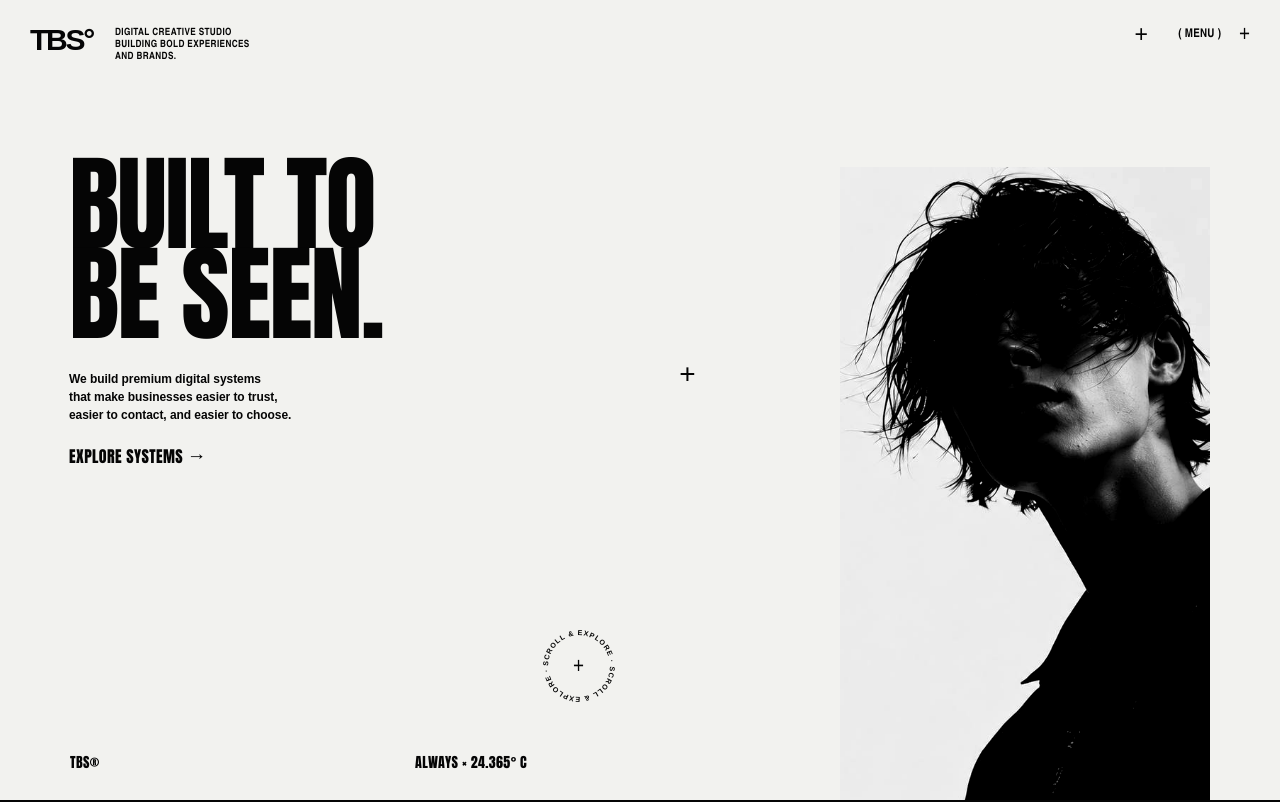
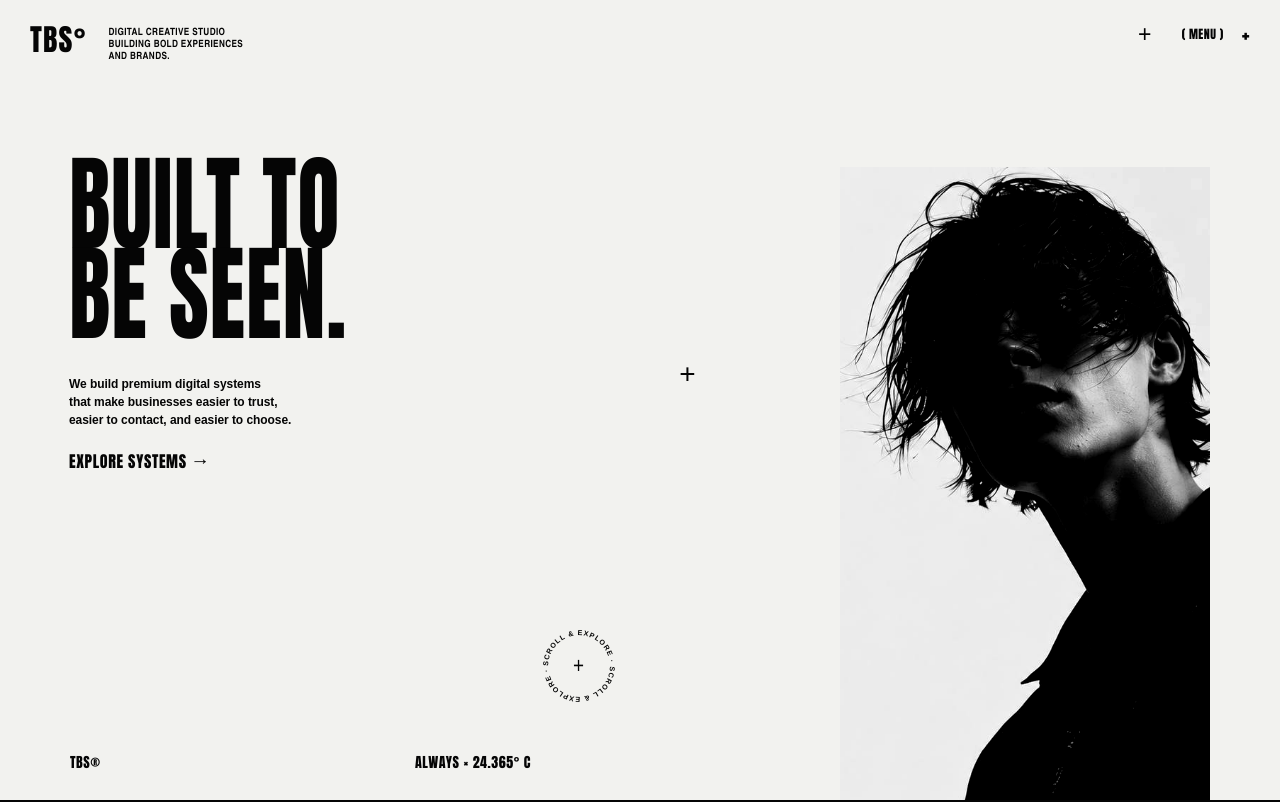
Before and after one commit to Wissko/tbs-website, a Next.js app: page / in a window 1280 px wide. Shown: the top 802 px of the page. Built offline with nearby package versions, Linux system fonts and the light colour scheme.

Commit message:
Apply site-wide impact typography

```diff
--- a/app/globals.css
+++ b/app/globals.css
@@ -1872,3 +1872,330 @@ html, body { overflow-x: hidden; }
     z-index: 1;
   }
 }
+
+/* Site-wide typography direction: bold condensed display with breathable spacing. */
+:root {
+  --tbs-display-font: Impact, "Arial Narrow", "Helvetica Neue Condensed", sans-serif;
+  --tbs-text-font: Arial, Helvetica, sans-serif;
+  --tbs-display-spacing: -.012em;
+  --tbs-label-spacing: .03em;
+}
+
+.home-brand,
+.work-brand,
+.journal-brand,
+.article-brand,
+.project-brand,
+.contact-brand,
+.menu-page-brand,
+.simple-page-brand,
+.site-footer-logo,
+.home-menu,
+.work-menu,
+.journal-menu,
+.article-menu,
+.project-menu,
+.contact-menu,
+.menu-page-close,
+.simple-page-menu,
+.home-cta,
+.article-button,
+.contact-form button,
+.simple-page-back,
+.home-footer,
+.site-footer-legal,
+.site-footer-links,
+.contact-footer nav,
+.menu-page-footer nav,
+.home-carousel-meta,
+.home-carousel-eyebrow,
+.menu-page-nav span,
+.menu-page-columns h2,
+.contact-details h2,
+.contact-form label,
+.article-copy time,
+.simple-page-content span {
+  font-family: var(--tbs-display-font) !important;
+  font-weight: 900;
+  letter-spacing: var(--tbs-label-spacing) !important;
+  text-transform: uppercase;
+}
+
+.home-copy h1,
+.home-carousel-copy h2,
+.work-content h1,
+.journal-hero h1,
+.article-copy h1,
+.project-copy h1,
+.contact-left h1,
+.menu-page-nav b,
+.menu-page-footer h2,
+.contact-footer h2,
+.simple-page-content h1,
+.site-footer-logo,
+.scroll-timeline-intro h2,
+.scroll-timeline-copy h3 {
+  font-family: var(--tbs-display-font) !important;
+  font-weight: 900;
+  letter-spacing: var(--tbs-display-spacing) !important;
+  text-transform: uppercase;
+}
+
+.work-content h1,
+.journal-hero h1,
+.article-copy h1,
+.project-copy h1,
+.contact-left h1,
+.simple-page-content h1,
+.scroll-timeline-intro h2 {
+  line-height: .86 !important;
+}
+
+.menu-page-nav b {
+  letter-spacing: -.006em !important;
+  line-height: .82 !important;
+}
+
+.article-copy h1,
+.contact-left h1,
+.contact-footer h2,
+.menu-page-footer h2 {
+  transform: none !important;
+  width: auto !important;
+}
+
+.home-intro,
+.home-carousel-body,
+.work-content p,
+.journal-copy p,
+.article-intro,
+.article-columns p,
+.project-copy p,
+.contact-intro,
+.contact-details p,
+.contact-footer p,
+.menu-page-columns p,
+.menu-page-footer p,
+.simple-page-content p,
+.site-footer-tagline,
+.scroll-timeline-copy p {
+  font-family: var(--tbs-text-font) !important;
+  letter-spacing: -.005em !important;
+  text-transform: none;
+}
+
+@media (max-width: 900px) {
+  .work-content h1,
+  .journal-hero h1,
+  .article-copy h1,
+  .project-copy h1,
+  .contact-left h1,
+  .simple-page-content h1,
+  .scroll-timeline-intro h2 {
+    letter-spacing: -.006em !important;
+  }
+  .menu-page-nav b {
+    letter-spacing: 0 !important;
+  }
+}
+
+/* Final site-wide typography coverage for every page/subpage. */
+.journal-side h1,
+.project-info h1,
+.project-info h2,
+.work-stats strong,
+.work-card h2,
+.journal-row h2,
+.project-view,
+.project-nav,
+.project-meta,
+.project-tags span,
+.article-nav,
+.article-share,
+.journal-back,
+.journal-tabs,
+.work-filters,
+.contact-back {
+  font-family: var(--tbs-display-font) !important;
+  font-weight: 900 !important;
+  letter-spacing: var(--tbs-label-spacing) !important;
+  text-transform: uppercase;
+}
+
+.journal-side h1,
+.project-info h1,
+.work-card h2,
+.journal-row h2,
+.work-stats strong {
+  letter-spacing: var(--tbs-display-spacing) !important;
+  line-height: .86 !important;
+}
+
+.project-desc,
+.project-info section p,
+.journal-row p,
+.work-caption p {
+  font-family: var(--tbs-text-font) !important;
+  letter-spacing: -.005em !important;
+  text-transform: none !important;
+}
+
+@media (max-width: 900px) {
+  .journal-side h1,
+  .project-info h1,
+  .work-card h2,
+  .journal-row h2,
+  .work-stats strong {
+    letter-spacing: -.006em !important;
+  }
+}
+
+/* Condensed-but-readable refinement: keep the impact face, open the letters, compress the display block visually. */
+:root {
+  --tbs-display-spacing: .012em;
+  --tbs-label-spacing: .04em;
+}
+
+.home-copy h1,
+.home-carousel-copy h2,
+.work-content h1,
+.journal-side h1,
+.article-copy h1,
+.project-info h1,
+.contact-left h1,
+.menu-page-nav b,
+.menu-page-footer h2,
+.contact-footer h2,
+.simple-page-content h1,
+.site-footer-logo,
+.scroll-timeline-intro h2,
+.scroll-timeline-copy h3,
+.work-card h2,
+.journal-row h2,
+.work-stats strong {
+  display: inline-block;
+  transform: scaleX(.86) !important;
+  transform-origin: left top !important;
+  letter-spacing: var(--tbs-display-spacing) !important;
+}
+
+.home-copy h1,
+.home-carousel-copy h2,
+.menu-page-nav b {
+  transform: scaleX(.82) !important;
+}
+
+@media (max-width: 900px) {
+  .work-filters {
+    flex-wrap: wrap !important;
+    overflow-x: visible !important;
+    white-space: normal !important;
+    row-gap: 10px !important;
+  }
+  .journal-row {
+    grid-template-columns: 104px minmax(0, 1fr) 18px !important;
+    gap: 12px !important;
+  }
+  .journal-row img { width: 104px !important; }
+  .journal-row h2 {
+    font-size: clamp(19px, 6vw, 25px) !important;
+    max-width: 100% !important;
+  }
+  .project-info h1 { margin-bottom: 18px !important; }
+  .project-meta { margin-top: 0 !important; }
+}
+
+@media (max-width: 900px) {
+  .article-copy h1 {
+    font-size: clamp(40px, 11.5vw, 46px) !important;
+    transform: scaleX(.78) !important;
+    max-width: 100% !important;
+  }
+  .journal-tabs > a:last-child {
+    display: none !important;
+  }
+}
+
+@media (max-width: 900px) {
+  .article-copy h1 {
+    display: block !important;
+    width: 100% !important;
+    max-width: 100% !important;
+    white-space: normal !important;
+    line-height: .88 !important;
+    font-size: clamp(38px, 10.5vw, 43px) !important;
+    transform: scaleX(.84) !important;
+    margin-bottom: 20px !important;
+  }
+  .article-columns {
+    display: grid !important;
+    grid-template-columns: 1fr !important;
+    gap: 16px !important;
+  }
+  .article-intro { margin-top: 24px !important; }
+}
+
+/* Work cards: use real readable captions instead of relying on cropped image typography. */
+.work-number.sr-only,
+.work-caption.sr-only {
+  position: absolute !important;
+  width: auto !important;
+  height: auto !important;
+  padding: 0 !important;
+  margin: 0 !important;
+  overflow: visible !important;
+  clip: auto !important;
+  clip-path: none !important;
+  white-space: normal !important;
+  border: 0 !important;
+}
+.work-number.sr-only {
+  z-index: 3;
+  top: 15px;
+  left: 15px;
+  color: #f3f3f1;
+  font-family: var(--tbs-display-font) !important;
+  font-size: 14px;
+  letter-spacing: var(--tbs-label-spacing) !important;
+}
+.work-caption.sr-only {
+  z-index: 3;
+  left: 15px;
+  right: 15px;
+  bottom: 15px;
+  color: #f3f3f1;
+  text-transform: uppercase;
+}
+.work-caption.sr-only h2 {
+  font-family: var(--tbs-display-font) !important;
+  font-size: clamp(24px, 3vw, 34px);
+  line-height: .86;
+  letter-spacing: var(--tbs-display-spacing) !important;
+  transform: scaleX(.86) !important;
+  transform-origin: left bottom !important;
+}
+.work-caption.sr-only p {
+  font-family: var(--tbs-display-font) !important;
+  font-size: 12px;
+  line-height: 1;
+  letter-spacing: var(--tbs-label-spacing) !important;
+  margin-top: 8px;
+  text-transform: uppercase !important;
+}
+
+/* Keep structured work captions visible only on mobile, where image typography was cropped. */
+@media (min-width: 901px) {
+  .work-number.sr-only,
+  .work-caption.sr-only {
+    position: absolute !important;
+    width: 1px !important;
+    height: 1px !important;
+    padding: 0 !important;
+    margin: -1px !important;
+    overflow: hidden !important;
+    clip: rect(0, 0, 0, 0) !important;
+    clip-path: inset(50%) !important;
+    white-space: nowrap !important;
+    border: 0 !important;
+  }
+}
```
